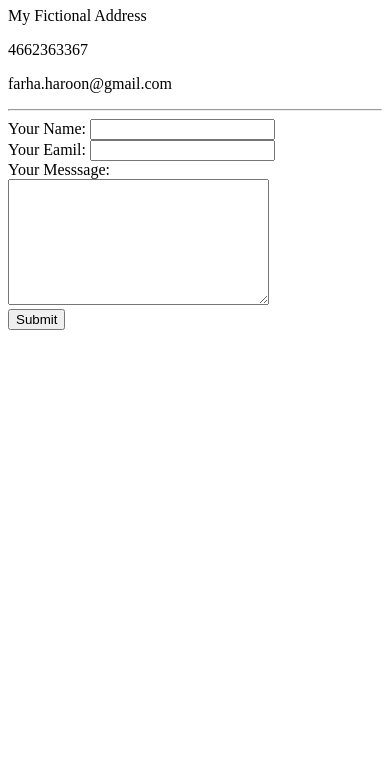
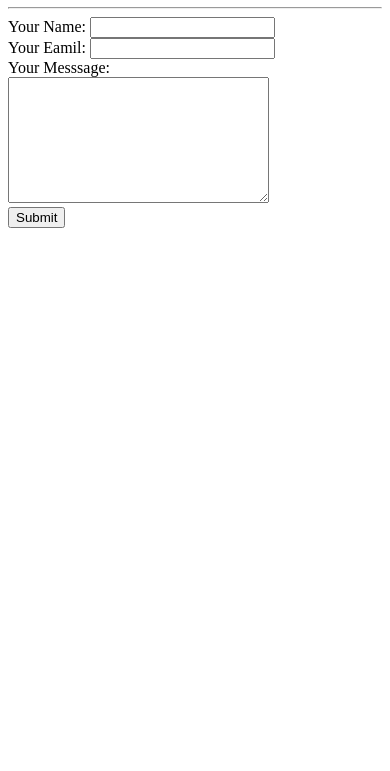
Before and after one commit to farha-haroon/cv, a plain HTML site: page Contact.html in a window 390 px wide. Shown: the part 73-844 px from the top of the page. Drawn offline with Linux system fonts and the light colour scheme.

Commit message:
remove address and phone number

```diff
--- a/Contact.html
+++ b/Contact.html
@@ -9,9 +9,6 @@
 <body>
 
   <h1>My Contact Details</h1>
-  <p>My Fictional Address</p>
-  <p>4662363367</p>
-  <p>farha.haroon@gmail.com</p>
   <hr>
   <form action="mailto:farha.haroon@gmail.com" method="post"enctype="text/plain">
     <label for="">Your Name:</label>
```
